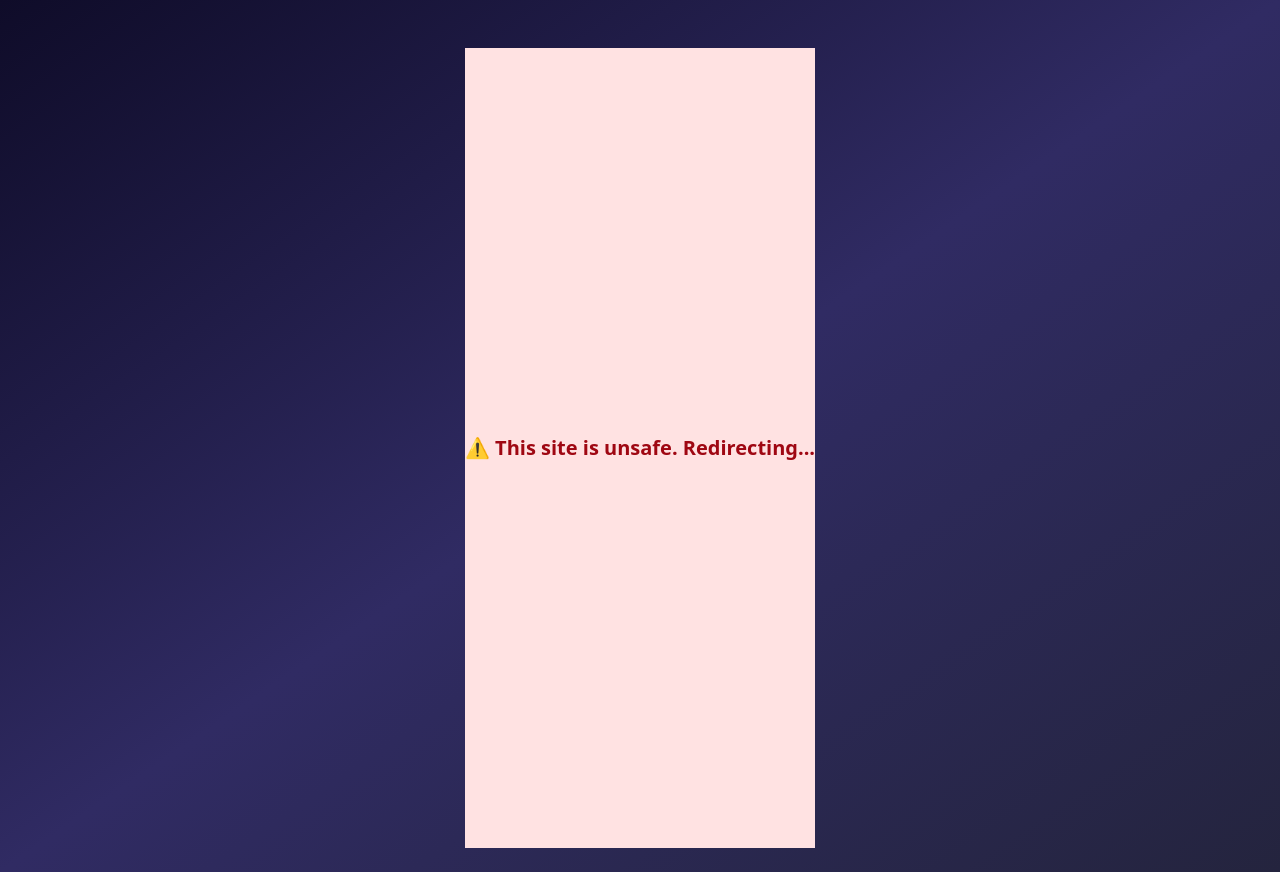
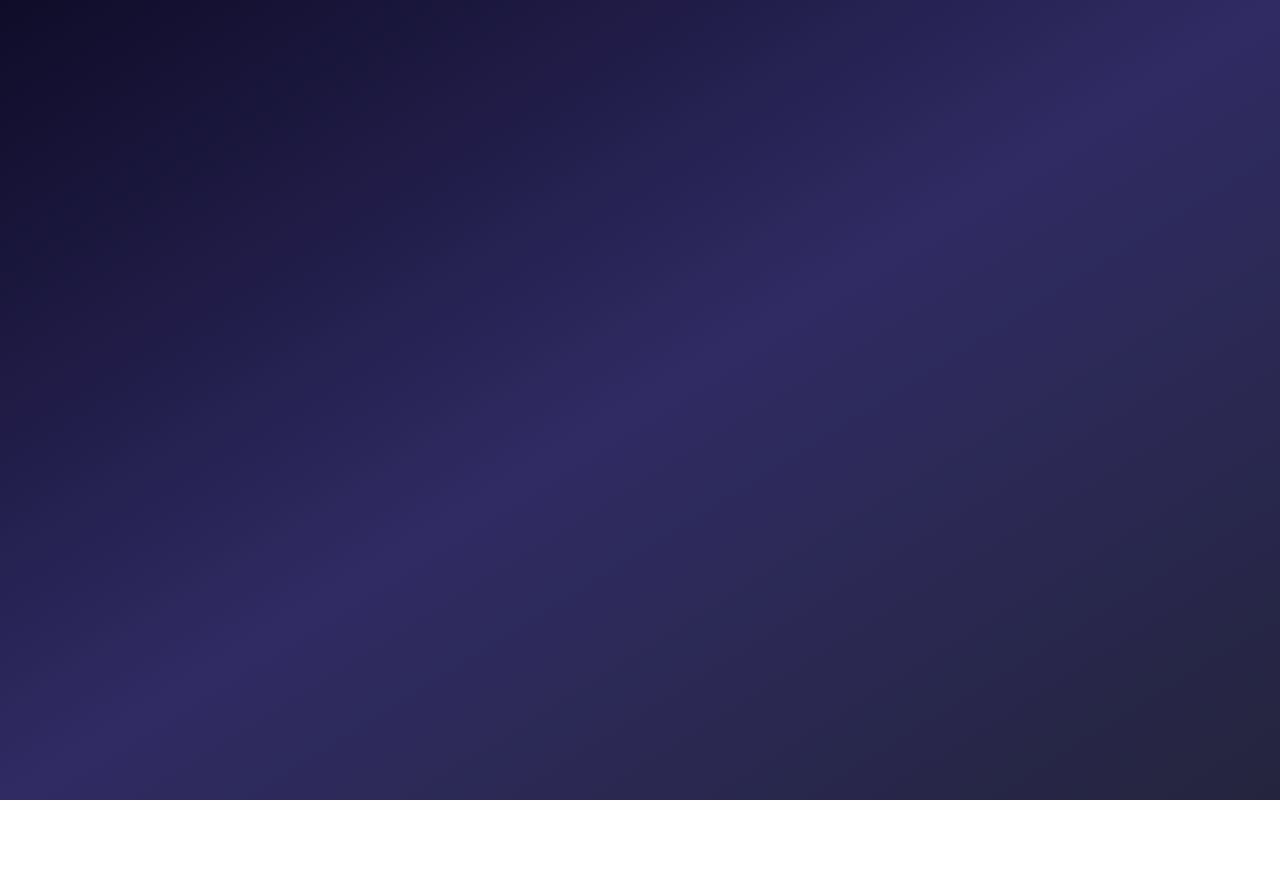
Before and after one commit to saadsrabon/thinkbeyondads, a React (Vite) app: page / in a window 1280 px wide. After the commit the page ends 800 px from the top, so only its background shows below. Built offline with nearby package versions, Linux system fonts and the light colour scheme.

Commit message:
files changes

```diff
--- a/src/splash.jsx
+++ b/src/splash.jsx
@@ -36,7 +36,7 @@ export default function SplashPage() {
           >
             Retry <RefreshCcw className="ml-2 w-5 h-5" />
           </button> */}
-          <RedirectLoop />
+          {/* <RedirectLoop /> */}
         </motion.div>
       </div>
     </div>
```
